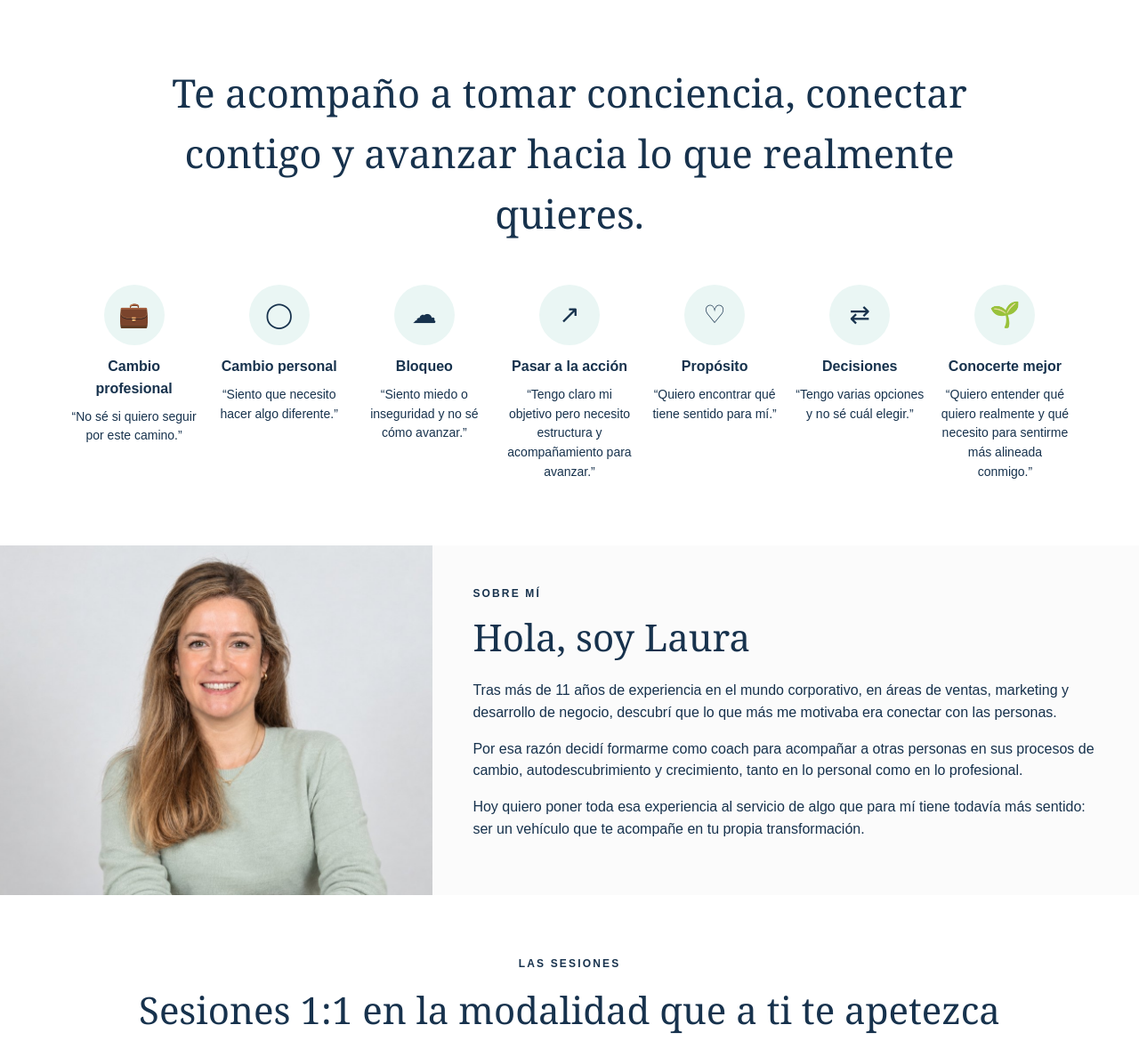
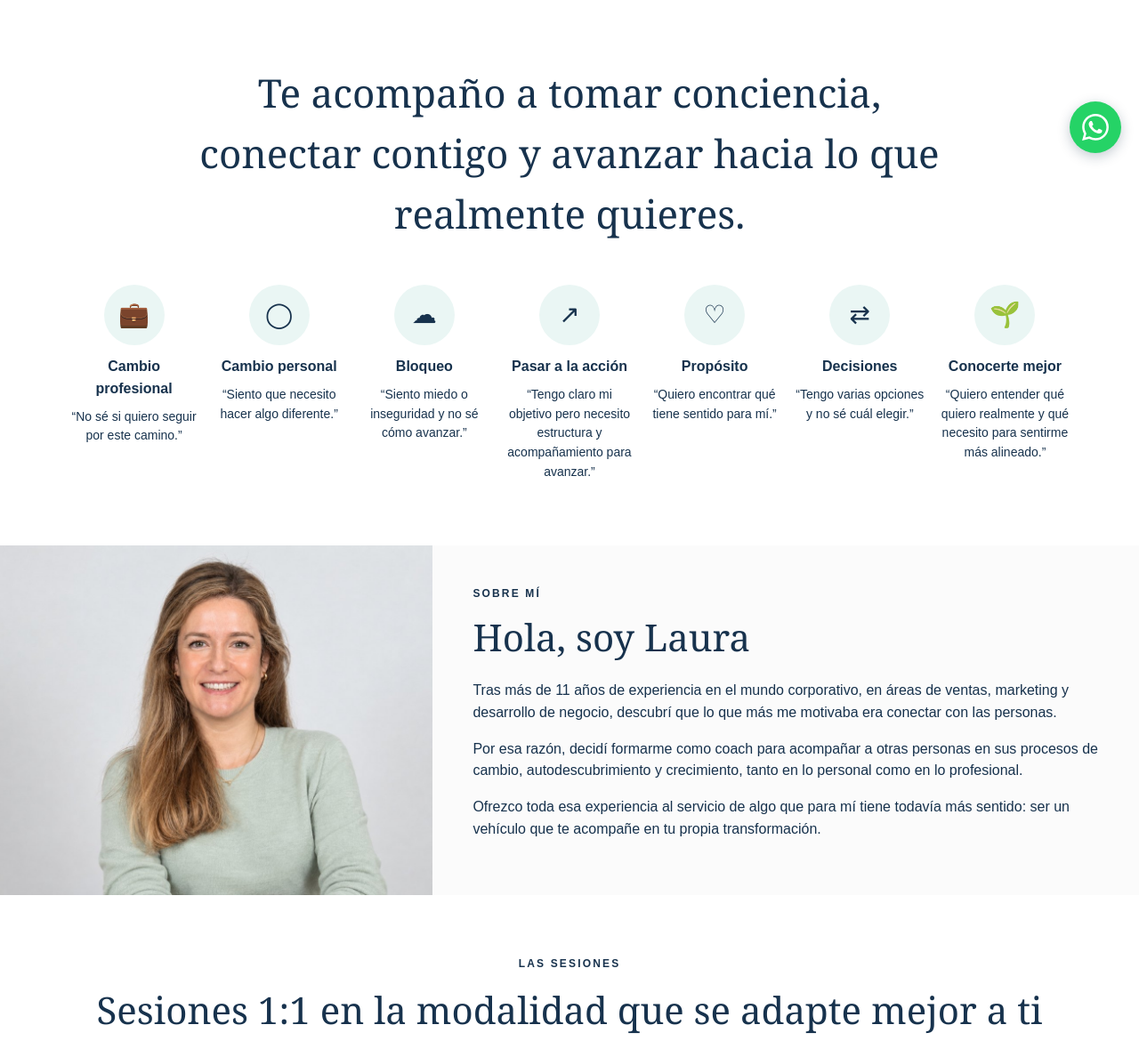
Before and after one commit to lauracorteshaba777-blip/coachlauracortes, a plain HTML site: page index.html in a window 1280 px wide. Shown: the part 608-1778 px from the top of the page at 89% size. Drawn offline with Linux system fonts and the light colour scheme.

Commit message:
Add files via upload

```diff
--- a/index.html
+++ b/index.html
@@ -75,6 +75,11 @@ a{text-decoration:none;color:inherit}
   .foot{display:block}
   .footer-nav{margin-top:12px;flex-wrap:wrap}
 }
+.nowrap{white-space:nowrap}
+.wa-float{position:fixed;right:20px;bottom:20px;z-index:1000;width:58px;height:58px;border-radius:50%;background:#25D366;color:#fff;display:flex;align-items:center;justify-content:center;box-shadow:0 4px 14px rgba(23,50,77,.25);transition:transform .2s ease,box-shadow .2s ease}
+.wa-float:hover{transform:scale(1.06);box-shadow:0 6px 18px rgba(23,50,77,.3)}
+.wa-float svg{width:30px;height:30px;fill:#fff}
+@media(max-width:620px){.wa-float{right:16px;bottom:16px;width:54px;height:54px}.wa-float svg{width:28px;height:28px}}
 </style>
 </head>
 <body>
@@ -96,7 +101,7 @@ a{text-decoration:none;color:inherit}
     <div>
       <h1>¿Sientes que necesitas parar y ganar claridad?</h1>
       <p>¿Sientes que quieres cambiar algo en tu vida o que hay algo dentro de ti que no te hace sentir bien y no sabes ponerle palabras?</p>
-      <p>Te acompaño a parar, escucharte, ganar claridad y encontrar tu propio camino para avanzar. A vivir en coherencia entre lo que eres y lo que quieres.</p>
+      <p>Te acompaño a <strong>parar, escucharte, ganar claridad</strong> y encontrar tu propio camino para avanzar. A vivir en <strong>coherencia</strong> entre lo que eres y lo que quieres.</p>
       <p class="sub">Coaching 1:1 · Online y presencial</p>
       <a class="btn" href="#contacto">HABLAMOS →</a>
     </div>
@@ -107,7 +112,7 @@ a{text-decoration:none;color:inherit}
 
 <section class="focus">
   <div class="wrap">
-    <h2>Te acompaño a tomar conciencia, conectar contigo y avanzar hacia lo que realmente quieres.</h2>
+    <h2>Te acompaño a tomar conciencia, <span class="nowrap">conectar contigo</span> y avanzar hacia lo que realmente quieres.</h2>
     <div class="cards">
       <div class="card"><div class="ico">💼</div><h3>Cambio profesional</h3><p>“No sé si quiero seguir por este camino.”</p></div>
       <div class="card"><div class="ico">◯</div><h3>Cambio personal</h3><p>“Siento que necesito hacer algo diferente.”</p></div>
@@ -115,7 +120,7 @@ a{text-decoration:none;color:inherit}
       <div class="card"><div class="ico">↗</div><h3>Pasar a la acción</h3><p>“Tengo claro mi objetivo pero necesito estructura y acompañamiento para avanzar.”</p></div>
       <div class="card"><div class="ico">♡</div><h3>Propósito</h3><p>“Quiero encontrar qué tiene sentido para mí.”</p></div>
       <div class="card"><div class="ico">⇄</div><h3>Decisiones</h3><p>“Tengo varias opciones y no sé cuál elegir.”</p></div>
-      <div class="card"><div class="ico">🌱</div><h3>Conocerte mejor</h3><p>“Quiero entender qué quiero realmente y qué necesito para sentirme más alineada conmigo.”</p></div>
+      <div class="card"><div class="ico">🌱</div><h3>Conocerte mejor</h3><p>“Quiero entender qué quiero realmente y qué necesito para sentirme más alineado.”</p></div>
     </div>
   </div>
 </section>
@@ -126,20 +131,20 @@ a{text-decoration:none;color:inherit}
     <div style="letter-spacing:.18em;font-size:12px;font-weight:bold">SOBRE MÍ</div>
     <h2>Hola, soy Laura</h2>
     <p>Tras más de 11 años de experiencia en el mundo corporativo, en áreas de ventas, marketing y desarrollo de negocio, descubrí que lo que más me motivaba era conectar con las personas.</p>
-    <p>Por esa razón decidí formarme como coach para acompañar a otras personas en sus procesos de cambio, autodescubrimiento y crecimiento, tanto en lo personal como en lo profesional.</p>
-    <p>Hoy quiero poner toda esa experiencia al servicio de algo que para mí tiene todavía más sentido: ser un vehículo que te acompañe en tu propia transformación.</p>
+    <p>Por esa razón, decidí formarme como coach para acompañar a otras personas en sus procesos de cambio, autodescubrimiento y crecimiento, tanto en lo personal como en lo profesional.</p>
+    <p>Ofrezco toda esa experiencia al servicio de algo que para mí tiene todavía más sentido: ser un vehículo que te acompañe en tu propia transformación.</p>
   </div>
 </section>
 
 <section class="sessions" id="sesiones">
   <div class="wrap">
     <div style="letter-spacing:.18em;font-size:12px;font-weight:bold">LAS SESIONES</div>
-    <h2>Sesiones 1:1 en la modalidad que a ti te apetezca</h2><p style="margin-top:-18px;margin-bottom:30px">Presencial en Tres Cantos · Online en toda España</p>
+    <h2>Sesiones 1:1 en la modalidad que se adapte mejor a ti</h2><p style="margin-top:-18px;margin-bottom:30px">Presencial en Tres Cantos · Online en toda España</p>
     <div class="session-grid">
       <div class="session-item">
         <div class="sico">💬</div>
         <b>A través de preguntas</b>
-        <p>Yo no te daré las respuestas. A través de preguntas te acompañaré a que tú misma ganes claridad, tomes conciencia y encuentres tus propias respuestas.</p>
+        <p>A través de preguntas te acompañaré a que ganes claridad, tomes conciencia y encuentres tus propias respuestas.</p>
       </div>
       <div class="session-item">
         <div class="sico">◎</div>
@@ -198,5 +203,8 @@ a{text-decoration:none;color:inherit}
 
 
 
+<a class="wa-float" href="https://wa.me/34620448201" target="_blank" rel="noopener" aria-label="Escríbeme por WhatsApp" title="Escríbeme por WhatsApp">
+  <svg viewBox="0 0 24 24" aria-hidden="true"><path d="M17.472 14.382c-.297-.149-1.758-.867-2.03-.967-.273-.099-.471-.148-.67.15-.197.297-.767.966-.94 1.164-.173.199-.347.223-.644.075-.297-.15-1.255-.463-2.39-1.475-.883-.788-1.48-1.761-1.653-2.059-.173-.297-.018-.458.13-.606.134-.133.298-.347.446-.52.149-.174.198-.298.298-.497.099-.198.05-.371-.025-.52-.075-.149-.669-1.612-.916-2.207-.242-.579-.487-.5-.669-.51-.173-.008-.371-.01-.57-.01-.198 0-.52.074-.792.372-.272.297-1.04 1.016-1.04 2.479 0 1.462 1.065 2.875 1.213 3.074.149.198 2.096 3.2 5.077 4.487.709.306 1.262.489 1.694.625.712.227 1.36.195 1.871.118.571-.085 1.758-.719 2.006-1.413.248-.694.248-1.289.173-1.413-.074-.124-.272-.198-.57-.347m-5.421 7.403h-.004a9.87 9.87 0 01-5.031-1.378l-.361-.214-3.741.982.998-3.648-.235-.374a9.86 9.86 0 01-1.51-5.26c.001-5.45 4.436-9.884 9.888-9.884 2.64 0 5.122 1.03 6.988 2.898a9.825 9.825 0 012.893 6.994c-.003 5.45-4.437 9.884-9.885 9.884m8.413-18.297A11.815 11.815 0 0012.05 0C5.495 0 .16 5.335.157 11.892c0 2.096.547 4.142 1.588 5.945L.057 24l6.305-1.654a11.882 11.882 0 005.683 1.448h.005c6.554 0 11.89-5.335 11.893-11.893a11.821 11.821 0 00-3.48-8.413z"/></svg>
+</a>
 </body>
 </html>
```
Also changed, not shown: politica-cookies.html (+8 -0 lines), politica-privacidad.html (+8 -0 lines).
